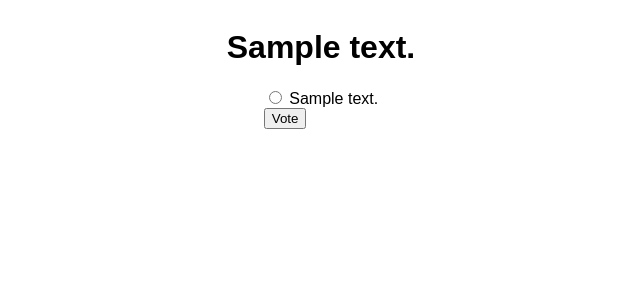
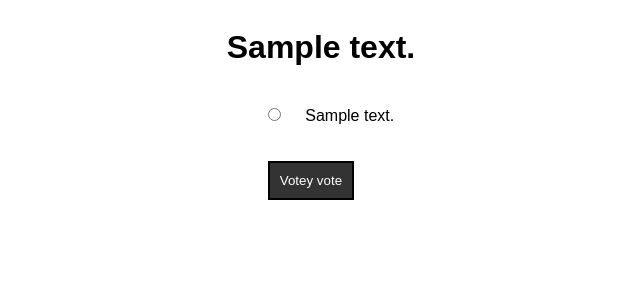
Before and after one commit to depecode/django-tutorial, a Django app: page /1/ in a window 1280 px wide. Shown: the top 300 px of the page, without its empty margins (319-959 px from the left). Run offline with Django 3.2, Linux system fonts and the light colour scheme; tables that the repository leaves empty hold one stand-in row (values such as "Sample post").

Commit message:
Update content

```diff
--- a/polls/static/polls/style.css
+++ b/polls/static/polls/style.css
@@ -8,6 +8,7 @@ body {
 
 ul {
   list-style: none;
+  padding: 0px;
 }
 
 li {
@@ -21,3 +22,11 @@ li a {
   color: white;
   text-decoration: none;
 }
+
+input {
+  margin: 20px;
+  background-color: rgba(0, 0, 0, 0.8);
+  color: white;
+  border: 2px solid black;
+  padding: 10px;
+}
--- a/polls/templates/polls/detail.html
+++ b/polls/templates/polls/detail.html
@@ -12,5 +12,5 @@
       <input type="radio" name="choice" id="choice{{ forloop.counter }}" value="{{ choice.id }}" />
       <label for="choice{{ forloop.counter }}">{{ choice.choice_text }}</label><br />
   {% endfor %}
-  <input type="submit" value="Vote" />
+  <input type="submit" value="Votey vote" />
 </form>
--- a/polls/templates/polls/index.html
+++ b/polls/templates/polls/index.html
@@ -1,6 +1,10 @@
 {% load static %}
 
 <link rel="stylesheet" type="text/css" href="{% static 'polls/style.css' %}" />
+
+<h1>Welcome to this amazing super awesome website</h1>
+<h3>Don't you think that the design is just amazing?!</h3>
+<h5>Here are some questions that make no sense whatsoever</h5>
 
 {% if latest_question_list %}
     <ul>
@@ -9,5 +13,5 @@
     {% endfor %}
     </ul>
 {% else %}
-    <p>No polls are available.</p>
+    <p>Oops no polls are available. What a shame!</p>
 {% endif %}
```
